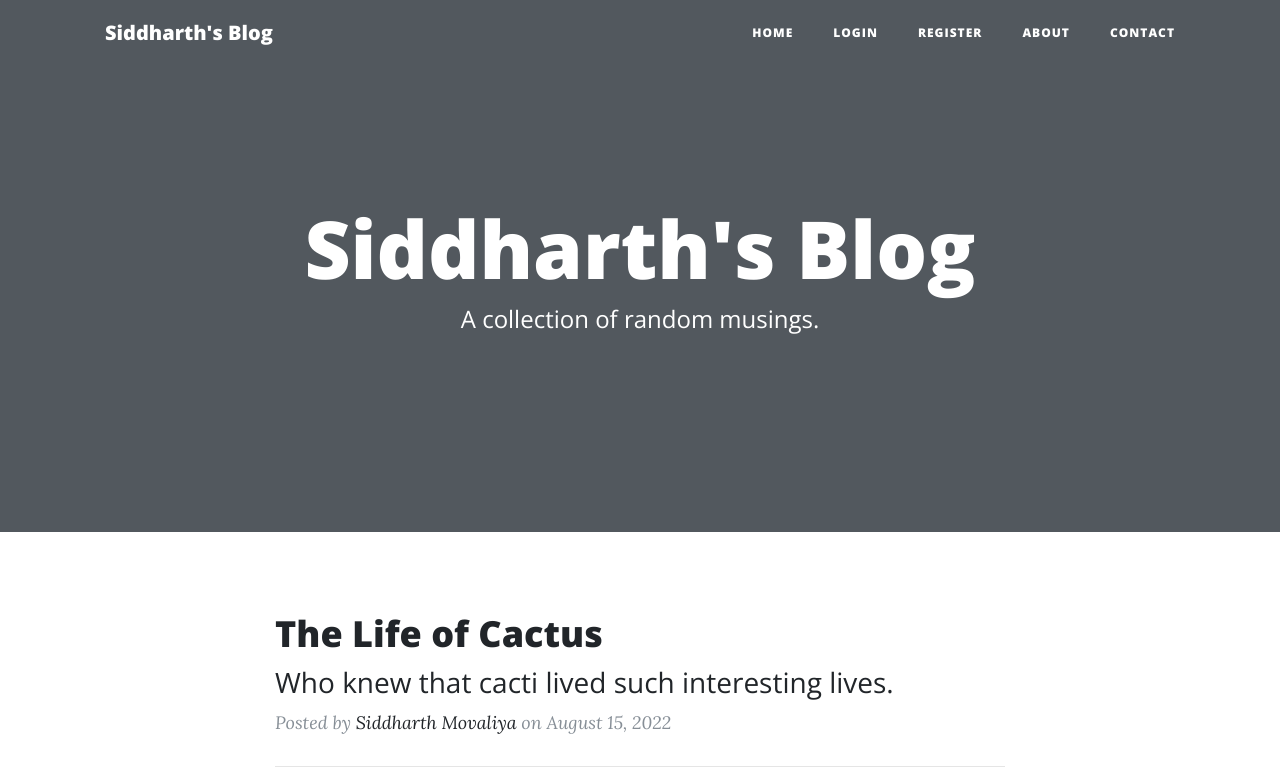
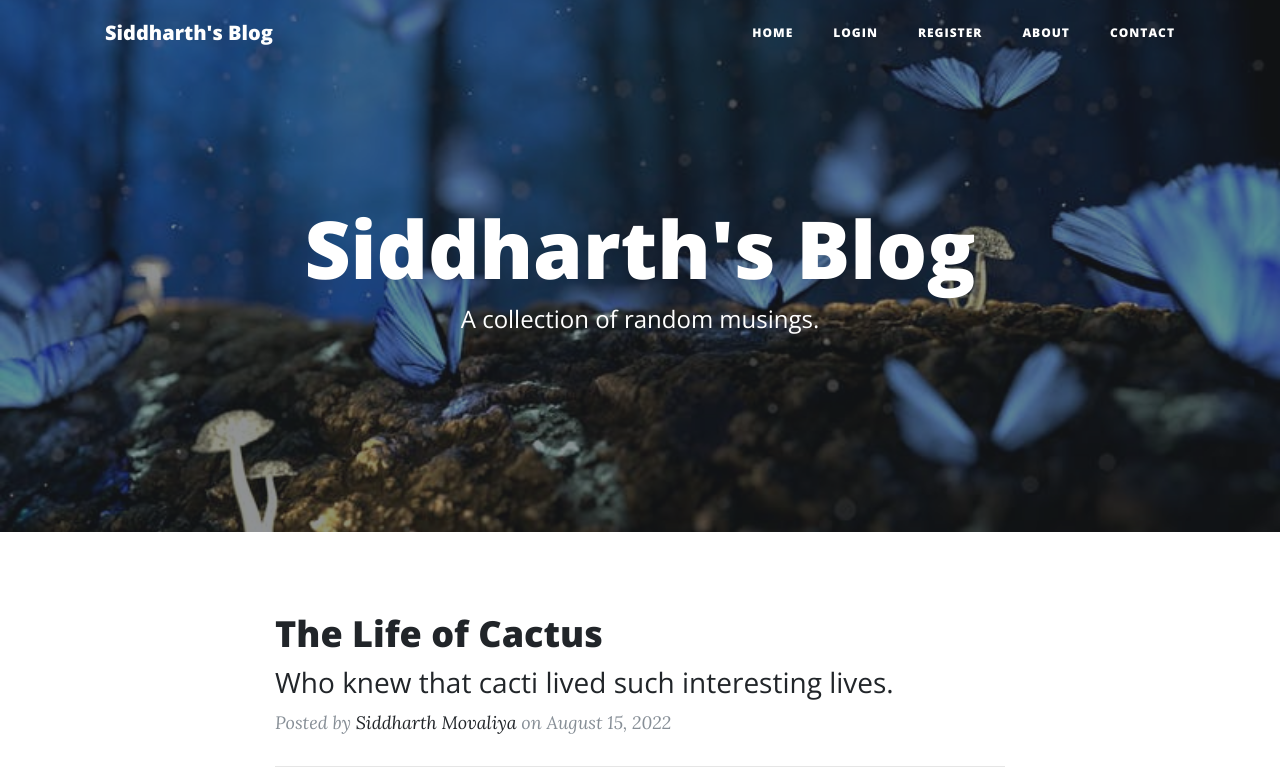
Before and after one commit to voidvakta/blog, a Flask app: page / in a window 1280 px wide. Shown: the top 772 px of the page. Run offline with Flask 2, Linux system fonts and the light colour scheme; data comes from the database, SQL or seed files in the repository; some libraries are stand-ins or nearby versions.

Commit message:
Updated blog cover photo 2.0

```diff
--- a/templates/index.html
+++ b/templates/index.html
@@ -1,7 +1,7 @@
 {% include "header.html" %}
 
   <!-- Page Header -->
-  <header class="masthead" style="background-image: {{ url_for('static', filename='img/blog-cover.jpeg') }}">
+  <header class="masthead" style="background-image: url('../static/img/blog-cover.jpeg')">
     <div class="overlay"></div>
     <div class="container">
       <div class="row">
```
